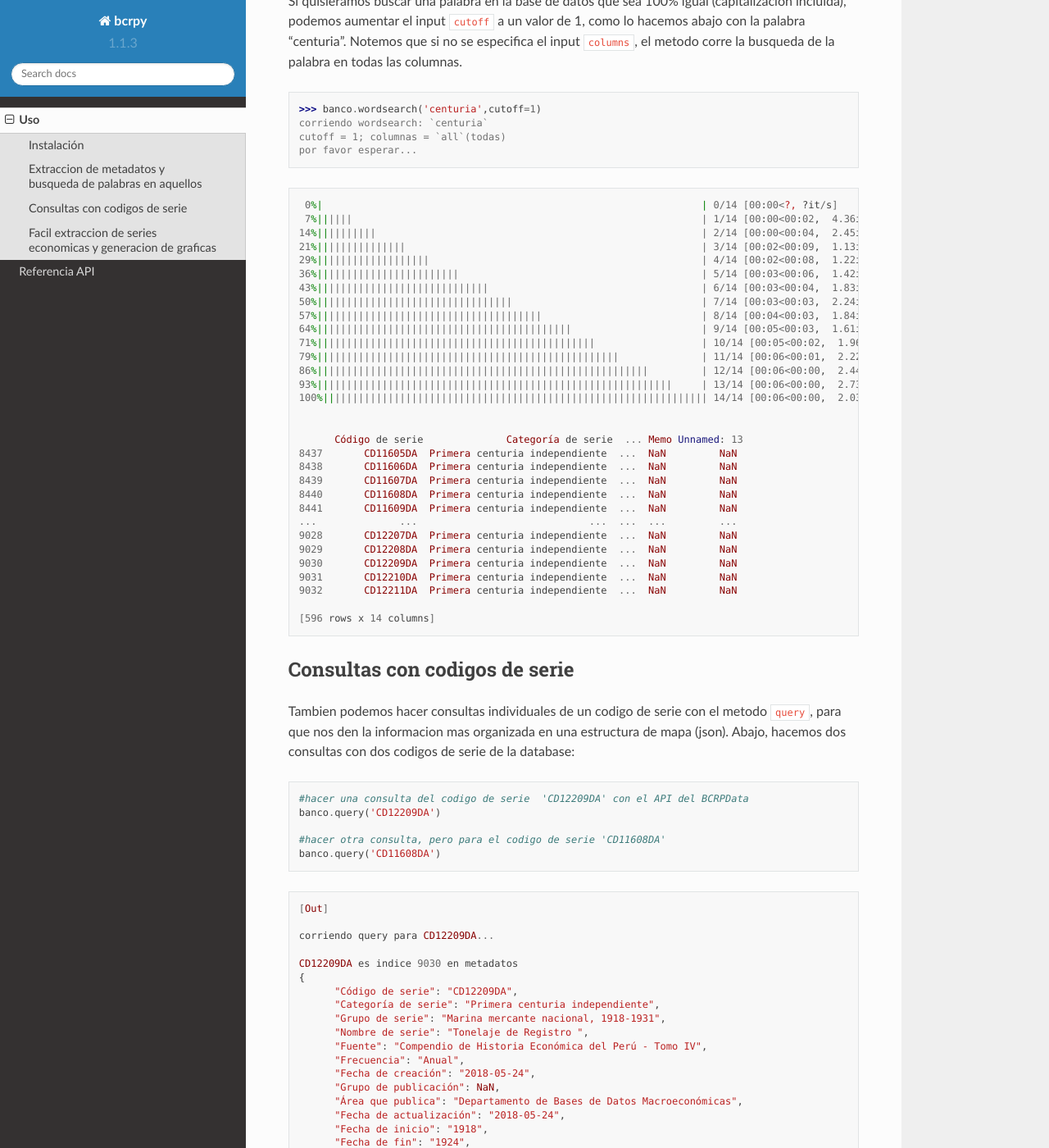
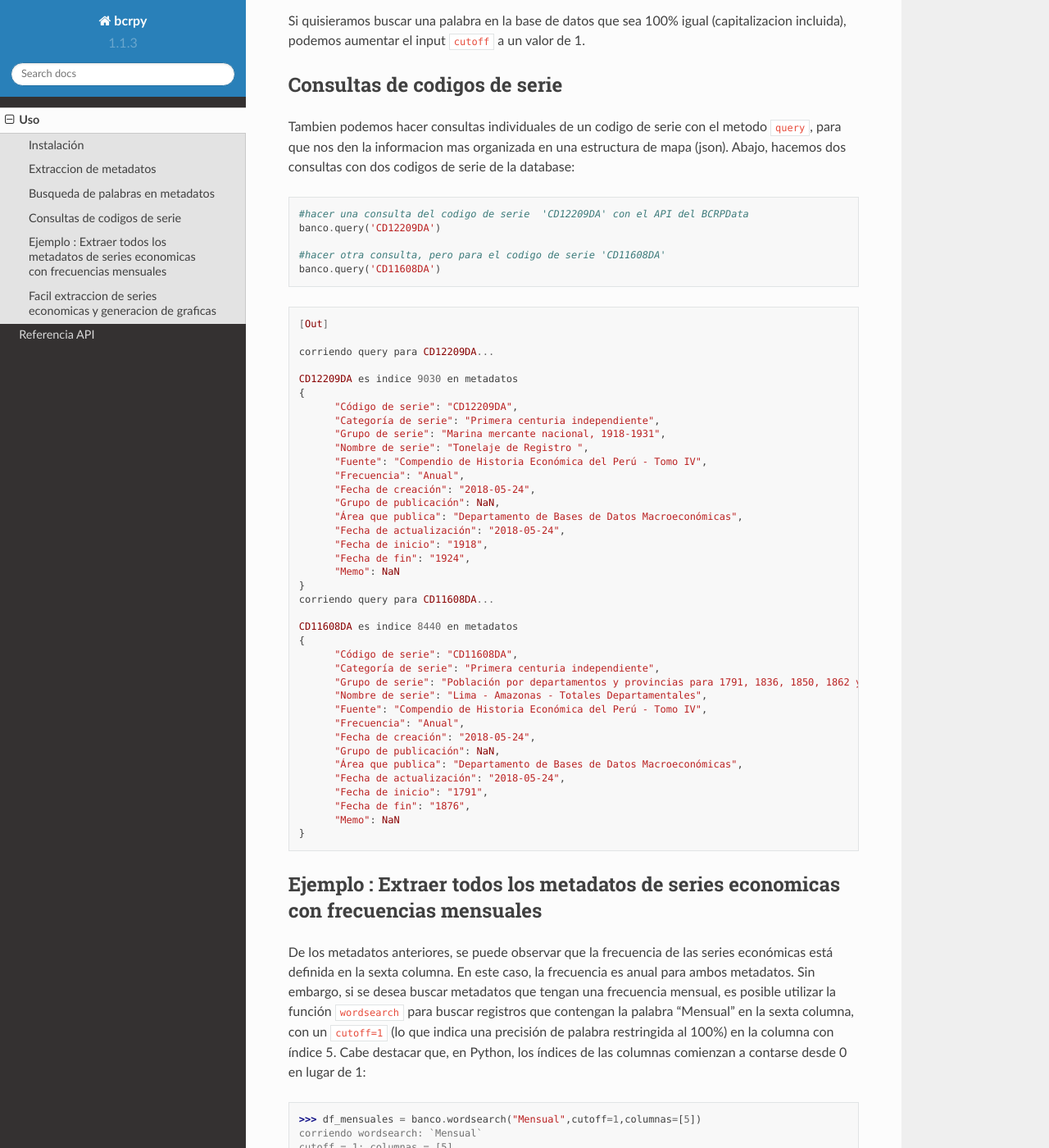
Before and after one commit to andrewrgarcia/bcrpy, a Sphinx documentation site: the page built from docs/source/usage.rst, in a window 1280 px wide and 1400 px high, scrolled down 1694 px. Shown: the whole window at 82% size. Built offline with Sphinx 7.4.7 and the Read the Docs theme 2.0.0, drawn with Linux system fonts in a browser that asks for light colours; some of the changed text lies outside the part shown.

Commit message:
wordsearch patch for get_metadata conditional if metadata not loaded && simplify dfsave dfload global methods && improve docs practical example

```diff
--- a/docs/source/api.rst
+++ b/docs/source/api.rst
@@ -10,7 +10,7 @@ Metodos globales
 
 .. autoclass:: bcrpy.dfload
 
-Metodos locales (dentro de la class `Marco`)
+Metodos locales a la clase ``bcrpy.Marco``
 ----------------------------------------------
 
 .. autoclass:: bcrpy.Marco
--- a/docs/source/conf.py
+++ b/docs/source/conf.py
@@ -19,6 +19,14 @@ extensions = [
     'sphinx.ext.intersphinx',
 ]
 
+autodoc_default_options = {
+    'members': True,
+    'member-order': 'bysource',
+    'special-members': '__init__',
+    'undoc-members': True,
+    'exclude-members': '__weakref__'
+}
+
 intersphinx_mapping = {
     'python': ('https://docs.python.org/3/', None),
     'sphinx': ('https://www.sphinx-doc.org/en/master/', None),
--- a/docs/source/index.rst
+++ b/docs/source/index.rst
@@ -1,7 +1,7 @@
 Bienvenido a la documentación de bcrpy!
 =========================================
 
-.. image:: ../img/bcrpy.png
+.. image:: ../img/icon_bcrpy.png
   :width: 150
   :alt: bcrpy logo
   :target: https://github.com/andrewrgarcia/bcrpy
@@ -12,7 +12,7 @@ Este modulo de Python es un cliente API para la extraccion, consulta y analisis
 `Banco Central de Reserva del Peru (BCRP) <https://www.bcrp.gob.pe/>`_ el cual trabaja como un wrapper de la
 `API para Desarrolladores del BCRP <https://estadisticas.bcrp.gob.pe/estadisticas/series/ayuda/api>`_
 
-.. image:: ../img/bcrp.png
+.. image:: ../img/icon_bcrp.png
   :width: 300
   :alt: BCRP logo
   :target: https://www.bcrp.gob.pe/
--- a/docs/source/usage.rst
+++ b/docs/source/usage.rst
@@ -20,8 +20,8 @@ dentro de un `ambiente virtual virtualenv <https://docs.python.org/es/3/library/
 (tambien conocido como `*Object Oriented Programming (OOP)* <https://en.wikipedia.org/wiki/Object-oriented_programming>`_)
 lo cual se reduce a que objetos pueden ser usados a almacenar metodos (funciones), datos, y su manejo de aquellos.
 
-Extraccion de metadatos y busqueda de palabras en aquellos
--------------------------------------------------------------
+Extraccion de metadatos
+-------------------------------
 
 En el caso de abajo, vemos como el objeto definido con la variable ``banco`` se usa para extraer los metadatos del BCRPData con el metodo ``get_metadata``,
 el cual la almacena como un ``Pandas DataFrame`` dentro de su variable constructora ``metadata``
@@ -40,15 +40,18 @@ el cual la almacena como un ``Pandas DataFrame`` dentro de su variable construct
 
 Arriba vemos que los metadatos almacenados en ``banco.metadata`` contienen 14,858 filas con 14 columnas.
 
-El siguiente ejemplo muestra el metodo ``wordsearch``, el cual usa un algoritmo de
-`*fuzzy string matching* <https://www.ibm.com/docs/es/psfa/7.1.0?topic=functions-fuzzy-string-search>`_ para encontrar palabras parecidas a la palabra que esta siendo buscada.
+
+
+Busqueda de palabras en metadatos
+-------------------------------------------------------------
+
+El siguiente ejemplo muestra el metodo ``wordsearch``, el cual busca las filas de los metadatos en las cuales se encuentren palabras parecidas a la "palabra clave" que esta siendo buscada.
 En el caso de abajo, usamos ``wordsearch`` para buscar la palabra "economia" en las columnas 0 y 1 (primera y segunda) de la base de datos del BCRP.
 
 >>> banco.wordsearch('economia',columnas =[0,1])
 corriendo wordsearch: `economia`
 cutoff = 0.65; columnas = [0, 1]
 por favor esperar...
-
 
 .. code-block:: ruby
 
@@ -72,53 +75,15 @@ por favor esperar...
 
    [476 rows x 14 columns]
 
-Podemos ver en la primera linea del output que la fidelidad a encontrar la palabra exacta esta predeterminada en 0.65 (65%).
+Podemos ver en la primera linea del output que la precision a encontrar la palabra exacta esta predeterminada en 0.65 (65%).
 
 Si quisieramos buscar una palabra en la base de datos que sea 100% igual (capitalizacion incluida), podemos aumentar el input
-``cutoff`` a un valor de 1, como lo hacemos abajo con la palabra "centuria". Notemos que si no se especifica el input ``columns``,
-el metodo corre la busqueda de la palabra en todas las columnas.
-
->>> banco.wordsearch('centuria',cutoff=1)
-corriendo wordsearch: `centuria`
-cutoff = 1; columnas = `all`(todas)
-por favor esperar...
-
-.. code-block:: ruby
-
-    0%|                                                                | 0/14 [00:00<?, ?it/s]
-    7%||||||                                                           | 1/14 [00:00<00:02,  4.36it/s]
-   14%||||||||||                                                       | 2/14 [00:00<00:04,  2.45it/s]
-   21%|||||||||||||||                                                  | 3/14 [00:02<00:09,  1.13it/s]
-   29%|||||||||||||||||||                                              | 4/14 [00:02<00:08,  1.22it/s]
-   36%||||||||||||||||||||||||                                         | 5/14 [00:03<00:06,  1.42it/s]
-   43%|||||||||||||||||||||||||||||                                    | 6/14 [00:03<00:04,  1.83it/s]
-   50%|||||||||||||||||||||||||||||||||                                | 7/14 [00:03<00:03,  2.24it/s]
-   57%||||||||||||||||||||||||||||||||||||||                           | 8/14 [00:04<00:03,  1.84it/s]
-   64%|||||||||||||||||||||||||||||||||||||||||||                      | 9/14 [00:05<00:03,  1.61it/s]
-   71%|||||||||||||||||||||||||||||||||||||||||||||||                  | 10/14 [00:05<00:02,  1.96it/s]
-   79%|||||||||||||||||||||||||||||||||||||||||||||||||||              | 11/14 [00:06<00:01,  2.22it/s]
-   86%||||||||||||||||||||||||||||||||||||||||||||||||||||||||         | 12/14 [00:06<00:00,  2.44it/s]
-   93%||||||||||||||||||||||||||||||||||||||||||||||||||||||||||||     | 13/14 [00:06<00:00,  2.73it/s]
-   100%||||||||||||||||||||||||||||||||||||||||||||||||||||||||||||||||| 14/14 [00:06<00:00,  2.03it/s]
+``cutoff`` a un valor de 1.
 
 
-         Código de serie              Categoría de serie  ... Memo Unnamed: 13
-   8437       CD11605DA  Primera centuria independiente  ...  NaN         NaN
-   8438       CD11606DA  Primera centuria independiente  ...  NaN         NaN
-   8439       CD11607DA  Primera centuria independiente  ...  NaN         NaN
-   8440       CD11608DA  Primera centuria independiente  ...  NaN         NaN
-   8441       CD11609DA  Primera centuria independiente  ...  NaN         NaN
-   ...              ...                             ...  ...  ...         ...
-   9028       CD12207DA  Primera centuria independiente  ...  NaN         NaN
-   9029       CD12208DA  Primera centuria independiente  ...  NaN         NaN
-   9030       CD12209DA  Primera centuria independiente  ...  NaN         NaN
-   9031       CD12210DA  Primera centuria independiente  ...  NaN         NaN
-   9032       CD12211DA  Primera centuria independiente  ...  NaN         NaN
 
-   [596 rows x 14 columns]
-
-Consultas con codigos de serie
----------------------------------
+Consultas de codigos de serie
+------------------------------------------------------
 
 Tambien podemos hacer consultas individuales de un codigo de serie con el metodo ``query``, para que nos den la informacion mas organizada en una estructura de mapa (json).
 Abajo, hacemos dos consultas con dos codigos de serie de la database:
@@ -174,8 +139,49 @@ Abajo, hacemos dos consultas con dos codigos de serie de la database:
    }
 
 
+
+Ejemplo : Extraer todos los metadatos de series economicas con frecuencias mensuales
+-------------------------------------------------------------------------------------------------------------------
+
+De los metadatos anteriores, se puede observar que la frecuencia de las series económicas está definida en la sexta columna.
+En este caso, la frecuencia es anual para ambos metadatos. Sin embargo, si se desea buscar metadatos que tengan una frecuencia
+mensual, es posible utilizar la función ``wordsearch`` para buscar registros que contengan la palabra "Mensual" en la sexta columna, con un ``cutoff=1``
+(lo que indica una precisión de palabra restringida al 100%) en la columna con índice 5.
+Cabe destacar que, en Python, los índices de las columnas comienzan a contarse desde 0 en lugar de 1:
+
+>>> df_mensuales = banco.wordsearch("Mensual",cutoff=1,columnas=[5])
+corriendo wordsearch: `Mensual`
+cutoff = 1; columnas = [5]
+por favor esperar...
+
+
+.. code-block:: ruby
+
+   0%|                                                           | 0/1 [00:00<?, ?it/s]
+   100%||||||||||||||||||||||||||||||||||||||||||||||||||||||||||| 1/1 [00:00<00:00,  3.11it/s]
+
+
+      Código de serie                Categoría de serie                                     Grupo de serie  ... Fecha de fin Memo Unnamed: 13
+   0           PN00001MM  Sociedades creadoras de depósito  Cuentas monetarias de las sociedades creadoras...  ...     Sep-2022  NaN         NaN
+   1           PN00002MM  Sociedades creadoras de depósito  Cuentas monetarias de las sociedades creadoras...  ...     Sep-2022  NaN         NaN
+   2           PN00003MM  Sociedades creadoras de depósito  Cuentas monetarias de las sociedades creadoras...  ...     Sep-2022  NaN         NaN
+   3           PN00004MM  Sociedades creadoras de depósito  Cuentas monetarias de las sociedades creadoras...  ...     Sep-2022  NaN         NaN
+   4           PN00005MM  Sociedades creadoras de depósito  Cuentas monetarias de las sociedades creadoras...  ...     Sep-2022  NaN         NaN
+   ...               ...                               ...                                                ...  ...          ...  ...         ...
+   14853       PD39791AM        Expectativas Empresariales             Expectativas empresariales sectoriales  ...     Sep-2022  NaN         NaN
+   14854       PD39792AM        Expectativas Empresariales             Expectativas empresariales sectoriales  ...     Sep-2022  NaN         NaN
+   14855       PD39793AM        Expectativas Empresariales             Expectativas empresariales sectoriales  ...     Sep-2022  NaN         NaN
+   14856       PD39794AM        Expectativas Empresariales             Expectativas empresariales sectoriales  ...     Sep-2022  NaN         NaN
+   14857       PD39795AM        Expectativas Empresariales             Expectativas empresariales sectoriales  ...     Sep-2022  NaN         NaN
+
+   [6641 rows x 14 columns]
+
+
+El código anterior almacena los metadatos de todas las series económicas con frecuencia mensual encontradas mediante la función
+``wordsearch`` en una ``pandas.DataFrame`` con el nombre "df_mensuales". Se observa que los metadatos filtrados corresponden a 6641 códigos de los más de 14,000 presentes en BCRPData.
+
 Facil extraccion de series economicas y generacion de graficas
-----------------------------------------------------------------
+-------------------------------------------------------------------
 
 El ingenio del *Object Oriented Programming (OOP)* se encuentra en que los inputs del objeto (en este caso, el objeto definido como ``banco``) pueden ser modificados y sus metodos (funciones) pueden funcionar con aquellos cambios.
 
```
Also changed, not shown: README.md (+2 -2 lines), docs/img/icon_bcrp.png (renamed from docs/img/bcrp.png), docs/img/icon_bcrpy.png (renamed from docs/img/bcrpy.png), 3 other files.
